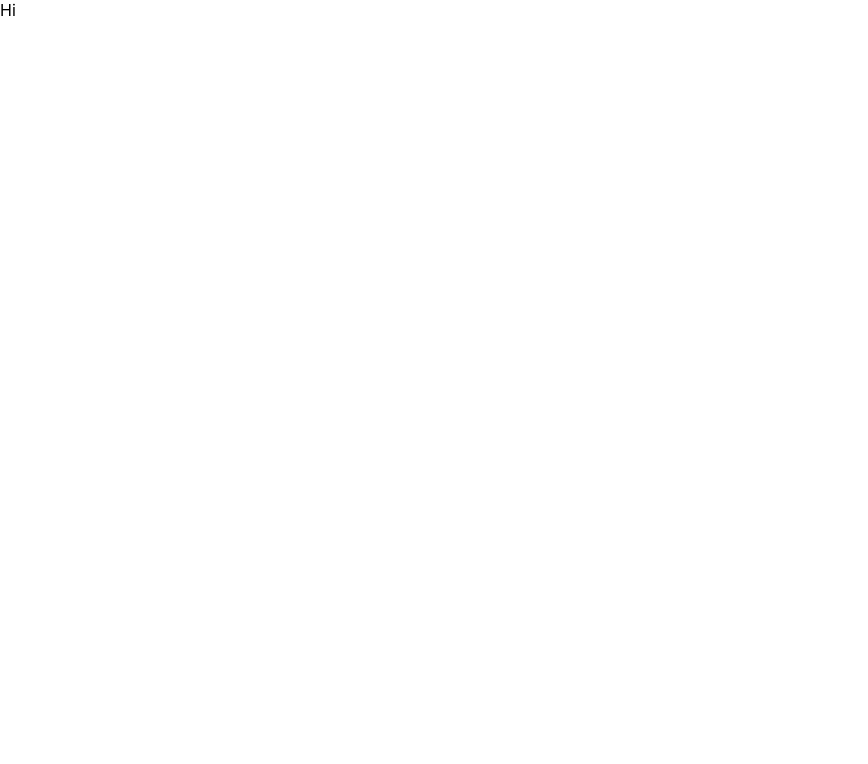
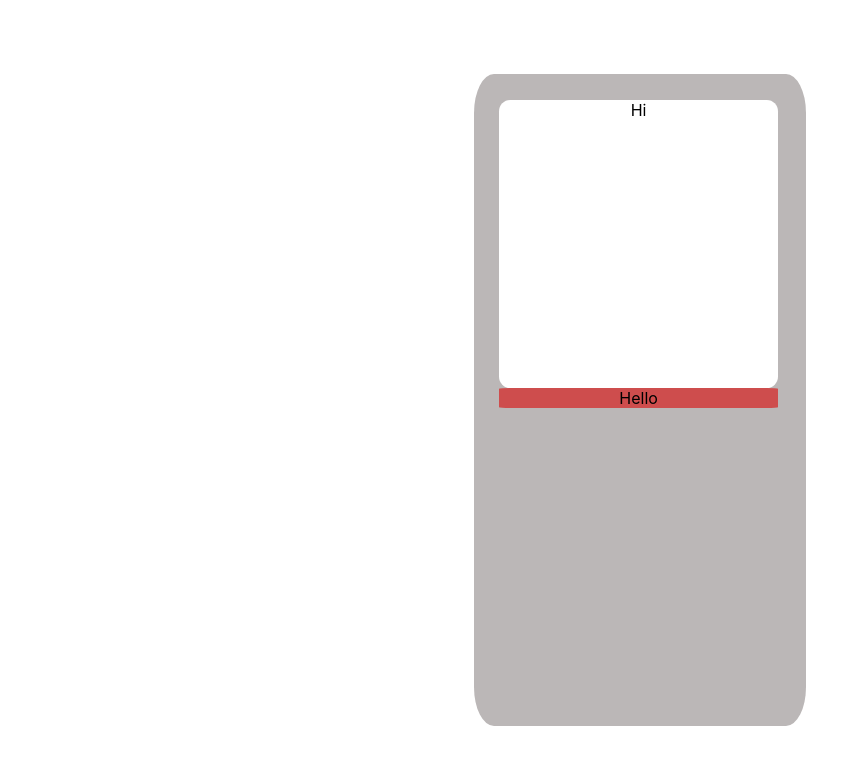
Before and after one commit to HeMan22/ipod, a React (Create React App) app: page / in a window 1280 px wide. Shown: the top 764 px of the page, without its empty margins (0-868 px from the left). Built offline with nearby package versions, Linux system fonts and the light colour scheme.

Commit message:
styling control

```diff
--- /dev/null
+++ b/src/App.css
@@ -0,0 +1,17 @@
+.App {
+  text-align: center;
+  display: flex;
+  flex-direction: column;
+  justify-content: center;
+  align-items: center;
+  height: 100vh;
+}
+
+.IPodFrame {
+  width: 22vw;
+  height: 75vh;
+  background-color: rgb(187, 183, 183);
+
+  border-radius: 6%;
+  padding: 2%;
+}
--- a/src/App.js
+++ b/src/App.js
@@ -1,4 +1,5 @@
 import React from 'react';
+import './App.css';
 import Screen from './Screen';
 import Controls from './Controls';
 class App extends React.Component {
@@ -8,10 +9,10 @@ class App extends React.Component {
       <div className="App">
         <div className="IPodFrame">
           <Screen />
-          <div className="control">
-            <Controls />
-          </div>
+          <Controls />
         </div>
+        {/* <div className="control">
+        </div> */}
       </div>
     );
   }
--- a/src/Control.css
+++ b/src/Control.css
@@ -1,8 +1,6 @@
 .main-div {
-  width: 22vw;
-  height: 75vh;
-  background-color: rgb(187, 183, 183);
-
-  border-radius: 6%;
-  padding: 2%;
+  width: 99%;
+  height: 60%;
+  background-color: rgb(206, 77, 77);
+  border-radius: 4%;
 }
--- a/src/Controls.js
+++ b/src/Controls.js
@@ -1,9 +1,11 @@
-import React from 'react'
+import React from 'react';
+import './Control.css';
 
 const Controls = () => {
     return (
         <div>
             <div className="main-div">
+                Hello
                 <div className="menu"></div>
                 <div className="backward-div"></div>
                 <div className="center-div"></div>
--- a/src/Screen.css
+++ b/src/Screen.css
@@ -1,20 +1,3 @@
-.App {
-  text-align: center;
-  display: flex;
-  justify-content: center;
-  align-items: center;
-  height: 100vh;
-}
-
-.IPodFrame {
-  width: 22vw;
-  height: 75vh;
-  background-color: rgb(187, 183, 183);
-
-  border-radius: 6%;
-  padding: 2%;
-}
-
 .screen1 {
   width: 99%;
   height: 48%;
@@ -22,11 +5,11 @@
   border-radius: 4%;
 }
 
-@keyframes App-logo-spin {
+/* @keyframes App-logo-spin {
   from {
     transform: rotate(0deg);
   }
   to {
     transform: rotate(360deg);
   }
-}
+} */
--- a/src/Screen.js
+++ b/src/Screen.js
@@ -1,9 +1,9 @@
 import React from 'react';
+import './Screen.css';
 
-class Screen extends React.Component
-{
+class Screen extends React.Component {
     render() {
-        return(
+        return (
             <div className="screen1">
                 Hi
             </div>
```
